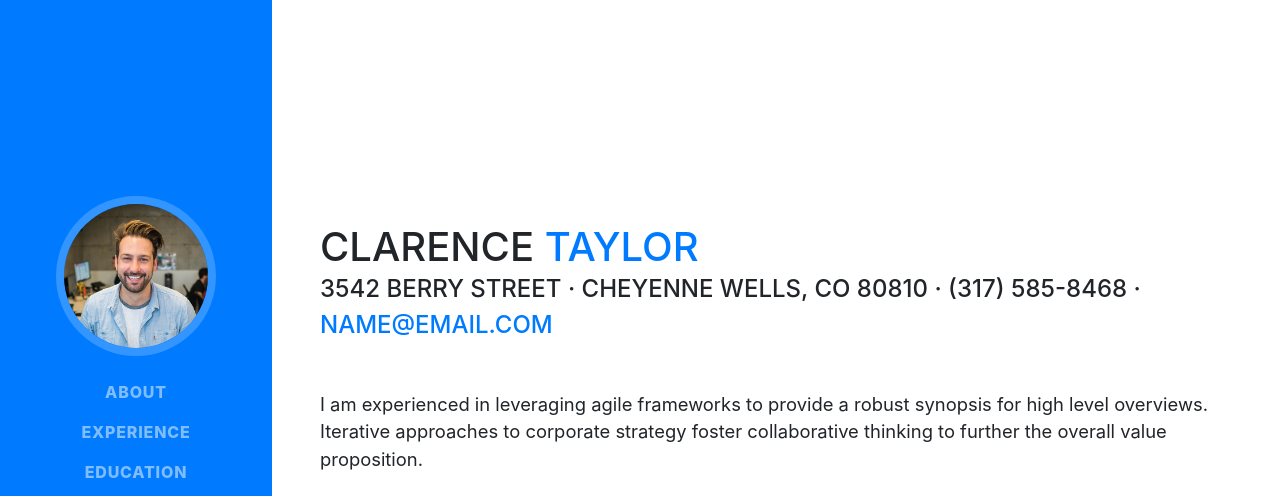
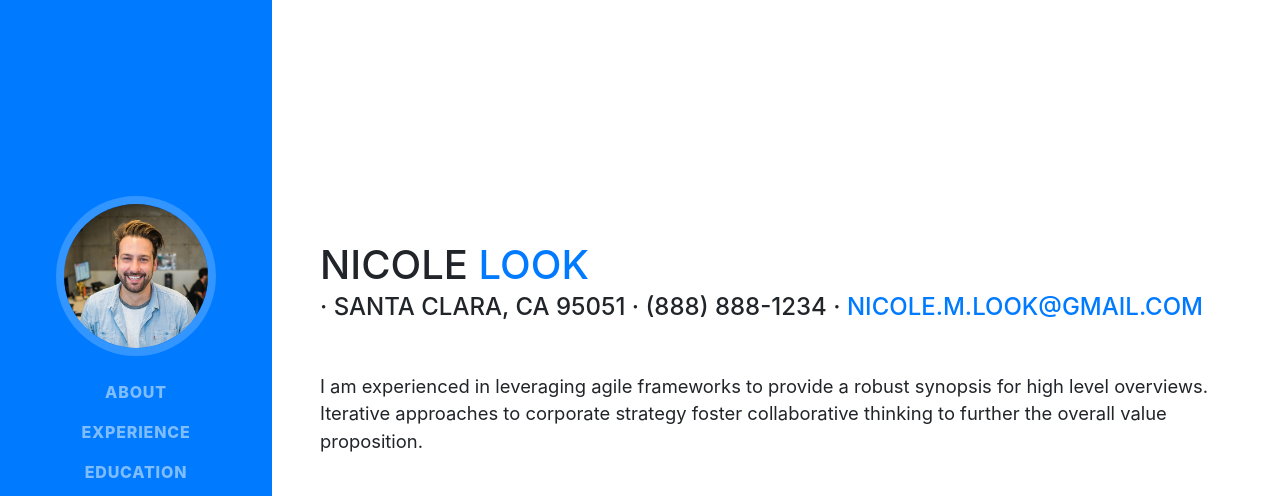
Before and after one commit to nmlook/nmlook.github.io, a website with bundled scripts: page index.html in a window 1280 px wide. Shown: the top 496 px of the page. Built offline with nearby package versions, Linux system fonts and the light colour scheme; a web font is replaced by a local one.

Commit message:
Changed name and email

```diff
--- a/index.html
+++ b/index.html
@@ -63,11 +63,11 @@
 
       <section class="resume-section p-3 p-lg-5 d-flex d-column" id="about">
         <div class="my-auto">
-          <h1 class="mb-0">Clarence
-            <span class="text-primary">Taylor</span>
+          <h1 class="mb-0">Nicole
+            <span class="text-primary">Look</span>
           </h1>
-          <div class="subheading mb-5">3542 Berry Street · Cheyenne Wells, CO 80810 · (317) 585-8468 ·
-            <a href="mailto:name@email.com">name@email.com</a>
+          <div class="subheading mb-5">· Santa Clara, CA 95051 · (888) 888-1234 ·
+            <a href="mailto:nicole.m.look@gmail.com">nicole.m.look@gmail.com</a>
           </div>
           <p class="lead mb-5">I am experienced in leveraging agile frameworks to provide a robust synopsis for high level overviews. Iterative approaches to corporate strategy foster collaborative thinking to further the overall value proposition.</p>
           <div class="social-icons">
```
